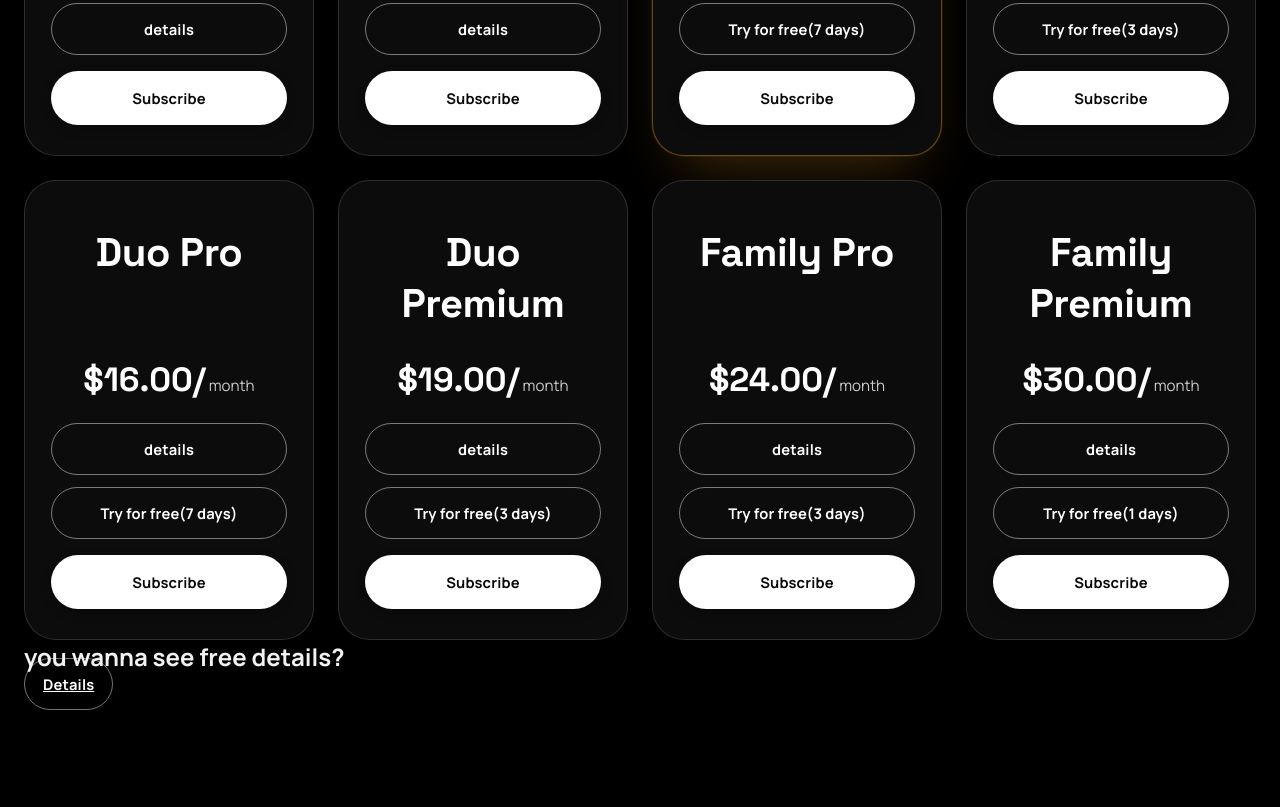
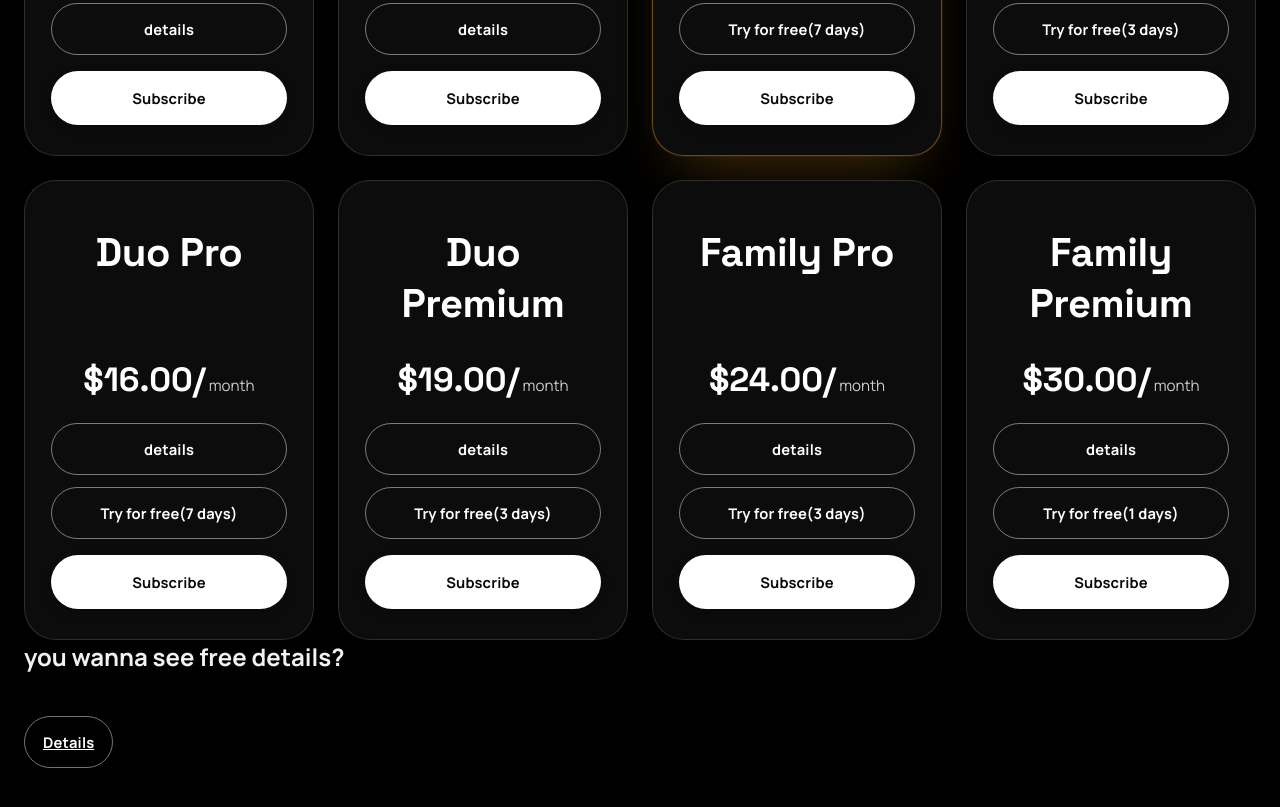
Before and after one commit to wynox-devs/Subscription-demo, a plain HTML site: page index.html in a window 1280 px wide. Shown: the part 902-1709 px from the top of the page. Drawn offline with Linux system fonts and the light colour scheme.

Commit message:
Update index.html

```diff
--- a/index.html
+++ b/index.html
@@ -200,6 +200,8 @@
 </main class="footer">
   <div class="spacer"></div>
   <h2>you wanna see free details?</h2>
+  <h1>    </h1>
+  <h6>    </h6>
   <a href="https://wynox-devs.github.io/Free-plan/" class="btn outline">Details</a>
     <!-- SCRIPTS -->
   <script src="pricing-updater.js"></script>
```
